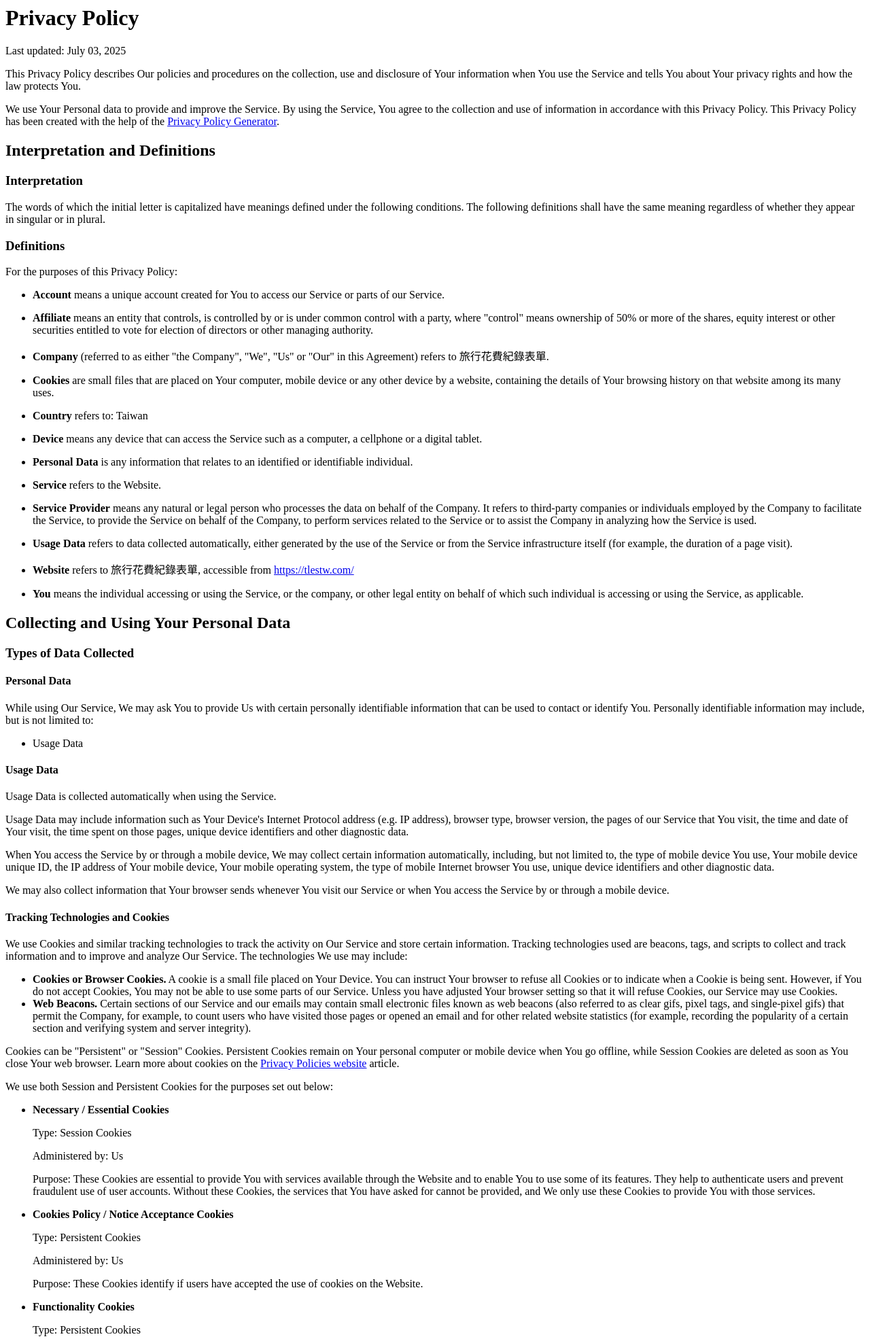
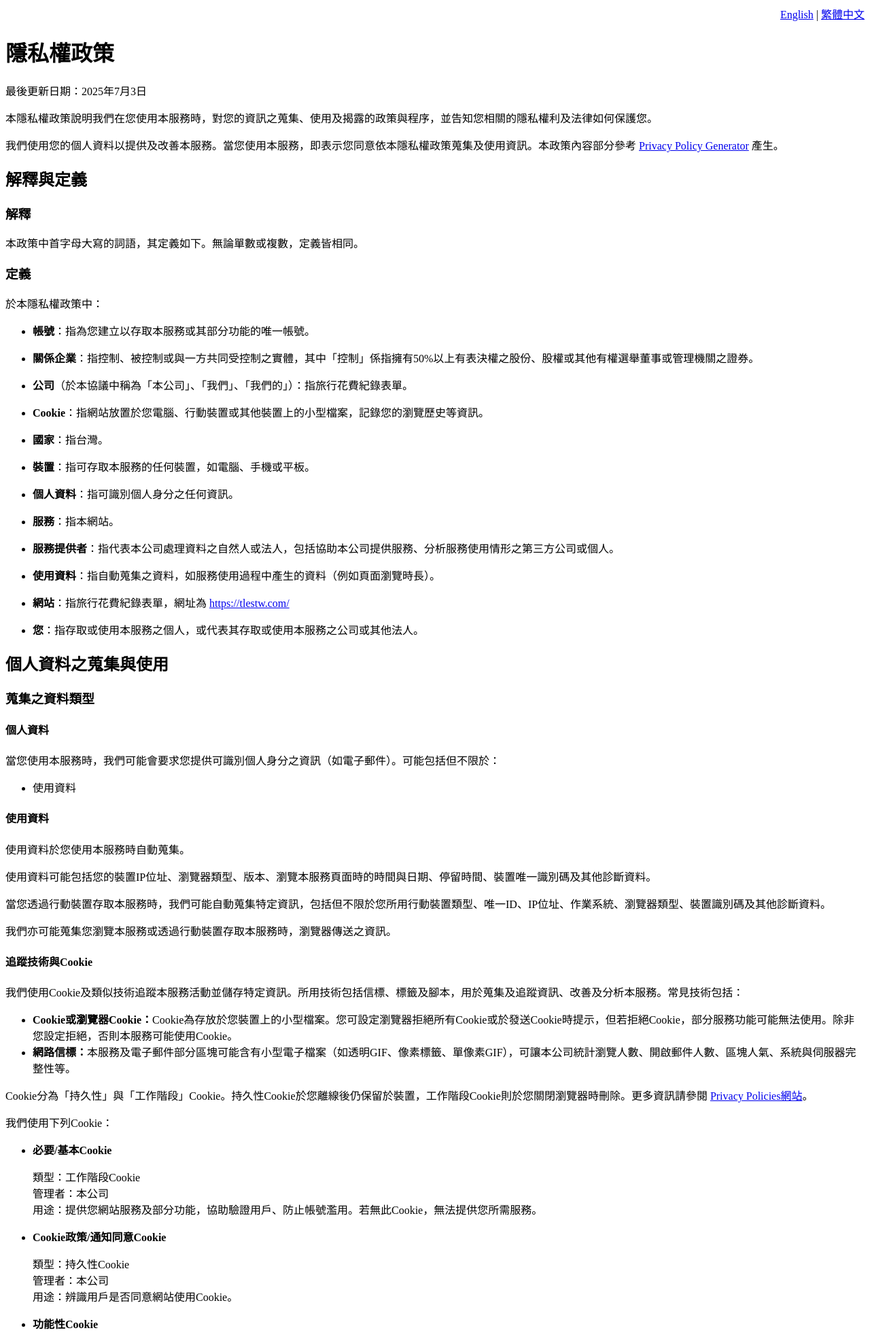
Before and after one commit to Cllodh/travel-expenses, a Flask app: page /privacy in a window 1280 px wide. Shown: the top 1970 px of the page at 68% size. Run offline with Flask 3, Linux system fonts and the light colour scheme.

Commit message:
增加中文條款

```diff
--- a/app.py
+++ b/app.py
@@ -13,11 +13,12 @@ app.register_blueprint(expense_bp)
 # 加入靜態頁面路由
 @app.route('/privacy')
 def privacy():
-    return render_template('privacy.html')
+    return render_template('privacy_zh.html')
 
 @app.route('/terms')
 def terms():
-    return render_template('Terms.html')
+    return render_template('terms_zh.html')
+
 @app.errorhandler(404)
 def not_found(e):
     return render_template('404.html'), 404
--- a/templates/privacy.html
+++ b/templates/privacy.html
@@ -1,3 +1,16 @@
+<script>
+(function() {
+  var lang = navigator.language || navigator.userLanguage;
+  if (lang.startsWith('zh') && !lang.startsWith('zh-CN') && !window.location.pathname.includes('_zh')) {
+    window.location.href = '/privacy_zh.html';
+  } else if ((lang.startsWith('en') || lang.startsWith('zh-CN')) && window.location.pathname.includes('_zh')) {
+    window.location.href = '/privacy.html';
+  }
+})();
+</script>
+<div style="text-align:right;">
+  <a href="/privacy.html">English</a> | <a href="/privacy_zh.html">繁體中文</a>
+</div>
 <h1>Privacy Policy</h1>
 <p>Last updated: July 03, 2025</p>
 <p>This Privacy Policy describes Our policies and procedures on the collection, use and disclosure of Your information when You use the Service and tells You about Your privacy rights and how the law protects You.</p>
--- /dev/null
+++ b/templates/privacy_zh.html
@@ -0,0 +1,125 @@
+<div style="text-align:right;">
+  <a href="/privacy.html">English</a> | <a href="/privacy_zh.html">繁體中文</a>
+</div>
+<h1>隱私權政策</h1>
+<p>最後更新日期：2025年7月3日</p>
+<p>本隱私權政策說明我們在您使用本服務時，對您的資訊之蒐集、使用及揭露的政策與程序，並告知您相關的隱私權利及法律如何保護您。</p>
+<p>我們使用您的個人資料以提供及改善本服務。當您使用本服務，即表示您同意依本隱私權政策蒐集及使用資訊。本政策內容部分參考 <a href="https://www.privacypolicies.com/privacy-policy-generator/" target="_blank">Privacy Policy Generator</a> 產生。</p>
+<h2>解釋與定義</h2>
+<h3>解釋</h3>
+<p>本政策中首字母大寫的詞語，其定義如下。無論單數或複數，定義皆相同。</p>
+<h3>定義</h3>
+<p>於本隱私權政策中：</p>
+<ul>
+<li><p><strong>帳號</strong>：指為您建立以存取本服務或其部分功能的唯一帳號。</p></li>
+<li><p><strong>關係企業</strong>：指控制、被控制或與一方共同受控制之實體，其中「控制」係指擁有50%以上有表決權之股份、股權或其他有權選舉董事或管理機關之證券。</p></li>
+<li><p><strong>公司</strong>（於本協議中稱為「本公司」、「我們」、「我們的」）：指旅行花費紀錄表單。</p></li>
+<li><p><strong>Cookie</strong>：指網站放置於您電腦、行動裝置或其他裝置上的小型檔案，記錄您的瀏覽歷史等資訊。</p></li>
+<li><p><strong>國家</strong>：指台灣。</p></li>
+<li><p><strong>裝置</strong>：指可存取本服務的任何裝置，如電腦、手機或平板。</p></li>
+<li><p><strong>個人資料</strong>：指可識別個人身分之任何資訊。</p></li>
+<li><p><strong>服務</strong>：指本網站。</p></li>
+<li><p><strong>服務提供者</strong>：指代表本公司處理資料之自然人或法人，包括協助本公司提供服務、分析服務使用情形之第三方公司或個人。</p></li>
+<li><p><strong>使用資料</strong>：指自動蒐集之資料，如服務使用過程中產生的資料（例如頁面瀏覽時長）。</p></li>
+<li><p><strong>網站</strong>：指旅行花費紀錄表單，網址為 <a href="https://tlestw.com/" rel="external nofollow noopener" target="_blank">https://tlestw.com/</a></p></li>
+<li><p><strong>您</strong>：指存取或使用本服務之個人，或代表其存取或使用本服務之公司或其他法人。</p></li>
+</ul>
+<h2>個人資料之蒐集與使用</h2>
+<h3>蒐集之資料類型</h3>
+<h4>個人資料</h4>
+<p>當您使用本服務時，我們可能會要求您提供可識別個人身分之資訊（如電子郵件）。可能包括但不限於：</p>
+<ul>
+<li>使用資料</li>
+</ul>
+<h4>使用資料</h4>
+<p>使用資料於您使用本服務時自動蒐集。</p>
+<p>使用資料可能包括您的裝置IP位址、瀏覽器類型、版本、瀏覽本服務頁面時的時間與日期、停留時間、裝置唯一識別碼及其他診斷資料。</p>
+<p>當您透過行動裝置存取本服務時，我們可能自動蒐集特定資訊，包括但不限於您所用行動裝置類型、唯一ID、IP位址、作業系統、瀏覽器類型、裝置識別碼及其他診斷資料。</p>
+<p>我們亦可能蒐集您瀏覽本服務或透過行動裝置存取本服務時，瀏覽器傳送之資訊。</p>
+<h4>追蹤技術與Cookie</h4>
+<p>我們使用Cookie及類似技術追蹤本服務活動並儲存特定資訊。所用技術包括信標、標籤及腳本，用於蒐集及追蹤資訊、改善及分析本服務。常見技術包括：</p>
+<ul>
+<li><strong>Cookie或瀏覽器Cookie：</strong>Cookie為存放於您裝置上的小型檔案。您可設定瀏覽器拒絕所有Cookie或於發送Cookie時提示，但若拒絕Cookie，部分服務功能可能無法使用。除非您設定拒絕，否則本服務可能使用Cookie。</li>
+<li><strong>網路信標：</strong>本服務及電子郵件部分區塊可能含有小型電子檔案（如透明GIF、像素標籤、單像素GIF），可讓本公司統計瀏覽人數、開啟郵件人數、區塊人氣、系統與伺服器完整性等。</li>
+</ul>
+<p>Cookie分為「持久性」與「工作階段」Cookie。持久性Cookie於您離線後仍保留於裝置，工作階段Cookie則於您關閉瀏覽器時刪除。更多資訊請參閱 <a href="https://www.privacypolicies.com/blog/privacy-policy-template/#Use_Of_Cookies_Log_Files_And_Tracking" target="_blank">Privacy Policies網站</a>。</p>
+<p>我們使用下列Cookie：</p>
+<ul>
+<li><p><strong>必要/基本Cookie</strong></p>
+<p>類型：工作階段Cookie<br>管理者：本公司<br>用途：提供您網站服務及部分功能，協助驗證用戶、防止帳號濫用。若無此Cookie，無法提供您所需服務。</p></li>
+<li><p><strong>Cookie政策/通知同意Cookie</strong></p>
+<p>類型：持久性Cookie<br>管理者：本公司<br>用途：辨識用戶是否同意網站使用Cookie。</p></li>
+<li><p><strong>功能性Cookie</strong></p>
+<p>類型：持久性Cookie<br>管理者：本公司<br>用途：記錄您於網站的選擇（如登入資訊、語言偏好），提供更個人化體驗，避免重複輸入。</p></li>
+</ul>
+<p>更多Cookie資訊及選擇權益，請參閱本政策或Cookie政策。</p>
+<h3>個人資料之使用</h3>
+<p>本公司可能將個人資料用於下列用途：</p>
+<ul>
+<li><p><strong>提供及維護服務</strong>，包括監控服務使用情形。</p></li>
+<li><p><strong>管理您的帳號：</strong>管理您於本服務的註冊，讓您存取不同功能。</p></li>
+<li><p><strong>履行契約：</strong>如您購買產品、服務或與本公司簽訂其他契約，為履行、遵守及執行契約。</p></li>
+<li><p><strong>聯絡您：</strong>透過電子郵件、電話、簡訊或App推播等方式，通知功能、產品、服務更新或安全性通知。</p></li>
+<li><p><strong>提供您資訊：</strong>如您未選擇拒收，提供與您已購買或詢問之商品、服務類似的最新消息、優惠及活動資訊。</p></li>
+<li><p><strong>管理您的請求：</strong>處理及管理您對本公司的請求。</p></li>
+<li><p><strong>企業移轉：</strong>於合併、分割、重組、解散或資產出售時，評估或執行相關事宜，個人資料可能作為轉讓資產之一。</p></li>
+<li><p><strong>其他用途：</strong>如數據分析、使用趨勢識別、行銷成效評估、服務及體驗優化等。</p></li>
+</ul>
+<p>我們可能於下列情況分享您的個人資訊：</p>
+<ul>
+<li><strong>與服務提供者：</strong>協助監控、分析服務使用情形或聯絡您的第三方。</li>
+<li><strong>企業移轉：</strong>於合併、資產出售、融資或收購時，分享或轉讓個人資訊。</li>
+<li><strong>與關係企業：</strong>分享資訊予本公司關係企業，並要求其遵守本政策。</li>
+<li><strong>與合作夥伴：</strong>為提供特定產品、服務或優惠，分享資訊予合作夥伴。</li>
+<li><strong>與其他用戶：</strong>於公開區域分享個人資訊時，該資訊可能被所有用戶檢視及公開傳播。</li>
+<li><strong>經您同意：</strong>經您同意下，於其他用途揭露個人資訊。</li>
+</ul>
+<h3>個人資料保存</h3>
+<p>本公司僅於達成本政策所載目的所需期間內保存您的個人資料。依法需保存、解決爭議、執行協議及政策時，亦會保留必要資料。</p>
+<p>使用資料僅於內部分析所需期間保存，除非用於強化安全、改善功能或依法需更長保存。</p>
+<h3>個人資料之跨境傳輸</h3>
+<p>您的資訊（包括個人資料）可能於本公司營運據點及相關處理方所在地處理，亦可能傳輸至您所屬地區以外之國家或地區，當地資料保護法可能不同。</p>
+<p>您同意本政策並提交資訊，即表示同意該等跨境傳輸。</p>
+<p>本公司將採取合理措施，確保您的資料安全，且僅於有適當保護措施下進行跨境傳輸。</p>
+<h3>刪除您的個人資料</h3>
+<p>您有權刪除或要求我們協助刪除我們所蒐集的個人資料。</p>
+<p>本服務可能允許您於服務內刪除部分資訊。</p>
+<p>您可隨時登入帳號於帳戶設定頁面更新、修正或刪除個人資訊，亦可聯絡我們要求存取、更正或刪除您所提供的個人資訊。</p>
+<p>惟依法或有正當理由時，我們可能需保留部分資訊。</p>
+<h3>個人資料揭露</h3>
+<h4>企業交易</h4>
+<p>如本公司涉及合併、收購或資產出售，您的個人資料可能被轉讓。屆時我們將於資料轉移前通知您，並適用新隱私權政策。</p>
+<h4>法律要求</h4>
+<p>於特定情況下，本公司可能依法或應公權力機關（如法院、政府機關）要求揭露您的個人資料。</p>
+<h4>其他法律需求</h4>
+<p>本公司於誠信相信下，認為下列情況需揭露您的個人資料：</p>
+<ul>
+<li>遵守法律義務</li>
+<li>保護本公司權利或財產</li>
+<li>防止或調查服務相關不當行為</li>
+<li>保護服務用戶或公眾人身安全</li>
+<li>防止法律責任</li>
+</ul>
+<h3>個人資料安全</h3>
+<p>我們重視您的個人資料安全，但請注意，網路傳輸或電子儲存方式皆無法保證百分之百安全。我們會採取商業上合理可行之方式保護您的個人資料，但無法保證絕對安全。</p>
+<h2>兒童隱私</h2>
+<p>本服務不針對13歲以下兒童。我們不會有意蒐集13歲以下兒童之個人資料。若您為家長或監護人，發現您的孩子已向我們提供個人資料，請與我們聯絡。若發現未經家長同意蒐集兒童資料，我們將採取措施刪除。</p>
+<p>若需以同意為處理依據，且您所在國家要求家長同意，我們可能要求家長同意後方可蒐集及使用該資訊。</p>
+<h2>其他網站連結</h2>
+<p>本服務可能包含非本公司經營之第三方網站連結。若您點擊該連結，將前往第三方網站，建議您詳閱其隱私權政策。</p>
+<p>本公司無法控制亦不負責第三方網站之內容、隱私政策或實務。</p>
+<h2>隱私權政策之變更</h2>
+<p>我們可能不時更新本政策。若有變更，將於本頁公告新政策。</p>
+<p>重大變更將以電子郵件及/或本服務明顯公告通知，並更新「最後更新」日期。</p>
+<p>建議您定期查閱本政策。政策變更自公告時生效。</p>
+<h2>聯絡我們</h2>
+<p>如對本政策有任何疑問，歡迎聯絡我們：</p>
+<ul>
+  <li>電子郵件：<span id="email"></span></li>
+</ul>
+<script>
+  const user = "moore.cop";
+  const domain = "gmail.com";
+  document.getElementById("email").innerHTML =
+    `<a href="mailto:${user}@${domain}">${user}@${domain}</a>`;
+</script>
```
Also changed, not shown: templates/terms_zh.html (added, +72 -0 lines).
